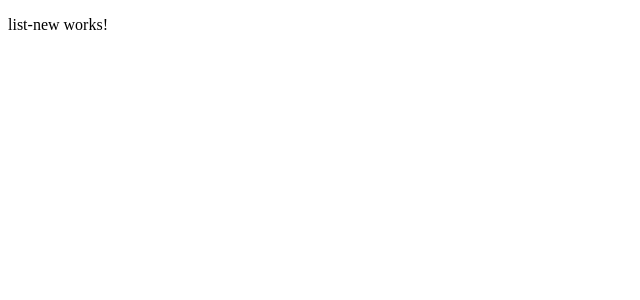
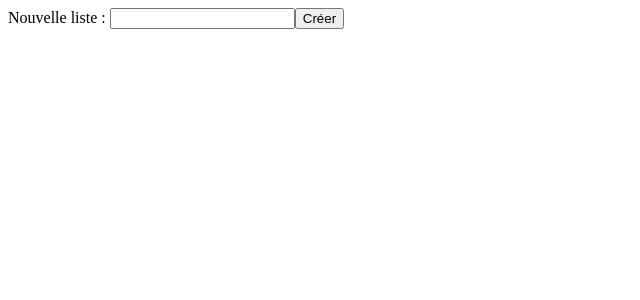
Before and after one commit to elisematos/todo-front, an Angular app: page /list/new in a window 1280 px wide. Shown: the top 300 px of the page, without its empty margins (0-640 px from the left). Built offline with nearby package versions, Linux system fonts and the light colour scheme.

Commit message:
ADD list-new.component.ts : add empty list and navigate to library of todo lists

```diff
--- a/src/app/list-new/list-new.component.html
+++ b/src/app/list-new/list-new.component.html
@@ -1 +1,5 @@
-<p>list-new works!</p>
+<div>
+  <label> Nouvelle liste : </label>
+  <input id="title" type="text" [formControl]="title">
+  <button (click)="createList()">Créer</button>
+</div>
--- a/src/app/list-new/list-new.component.ts
+++ b/src/app/list-new/list-new.component.ts
@@ -1,4 +1,8 @@
-import { Component, OnInit } from '@angular/core';
+import {Component, OnInit} from '@angular/core';
+import {FormControl, FormGroup, Validators} from "@angular/forms";
+import {ListService} from "../shared/services/list.service";
+import {List} from "../shared/models/list.model";
+import {Router} from "@angular/router";
 
 @Component({
   selector: 'app-list-new',
@@ -6,10 +10,33 @@ import { Component, OnInit } from '@angular/core';
   styleUrls: ['./list-new.component.css']
 })
 export class ListNewComponent implements OnInit {
+  addListForm: FormGroup;
+  title = new FormControl('', Validators.required)
+  lists: List[]=[];
+  newList: List;
 
-  constructor() { }
+  constructor(private listService: ListService, readonly router: Router) {
+    this.addListForm = new  FormGroup({
+      title: this.title
+    })
+    this.newList = {
+      title: '',
+      items: []
+    }
+  }
 
   ngOnInit(): void {
   }
 
+  createList() {
+    this.newList.title = this.addListForm.get('title')?.value;
+    this.listService
+      .addList(this.newList)
+      .subscribe(list => {
+          this.lists.push(list);
+          this.router.navigateByUrl('/');
+        }
+      );
+  }
+
 }
```
